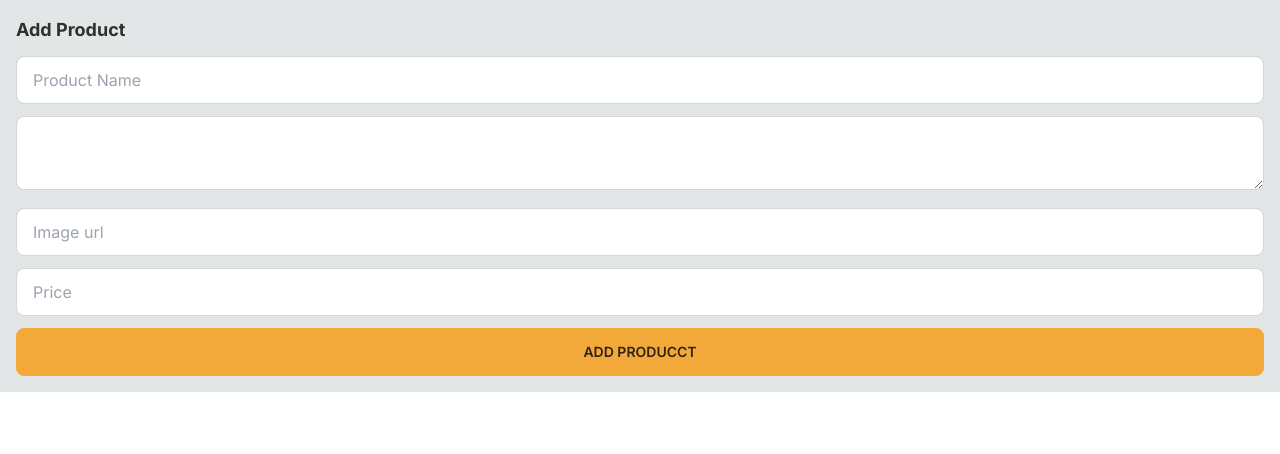
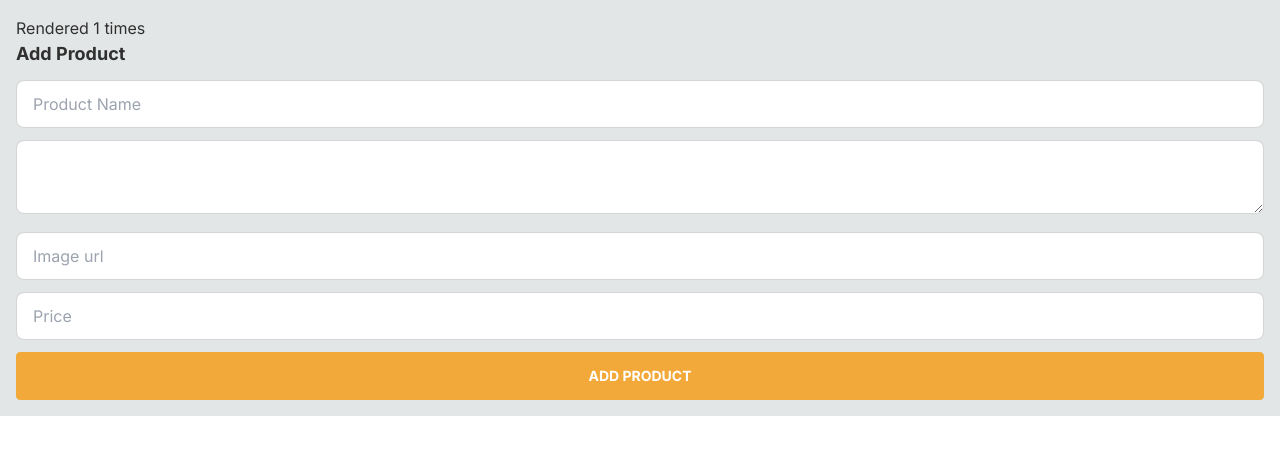
Before and after one commit to merovinjs/nextjs13-ecommerce, a Next.js app: page /add-product in a window 1280 px wide. Shown: the top 454 px of the page. Built offline with nearby package versions, Linux system fonts and the light colour scheme.

Commit message:
form button created

```diff
--- a/app/add-product/page.tsx
+++ b/app/add-product/page.tsx
@@ -1,8 +1,9 @@
 
+import FormSubmitButton from "@/components/FormSubmitButton";
 import prisma from "@/lib/db/prisma";
 import { redirect } from "next/navigation";
 import React from "react";
-
+let rendered=0;
 export const metadata ={
   title:'Add-Products '
 }
@@ -24,14 +25,16 @@ if(!name || !description || !imageUrl || !price){
     name,
     description,
     imageUrl,
-    price}
+    price
+  }
 
 })
 redirect("/")
 }
-
 const AddProducts = () => {
+    rendered++;
   return <div >
+    <p>Rendered {rendered} times</p>
     <h1 className="mb-3 text-lg font-bold">Add Product</h1>
     <form action={addProduct}>
       <input type="text"
@@ -46,7 +49,7 @@ const AddProducts = () => {
     <input type="url" name="imageUrl" placeholder="Image url" className="input input-bordered mb-3 w-full " />
     <input name="price" type="number" placeholder="Price" className="input input-bordered mb-3 w-full" />
 
-    <button className="btn btn-primary btn-block" type="submit">Add Producct</button>
+    <FormSubmitButton className="btn btn-primary btn-block" type="submit">Add Product</FormSubmitButton>
     </form>
   </div>;
 };
--- /dev/null
+++ b/components/FormSubmitButton.tsx
@@ -0,0 +1,15 @@
+"use client"
+
+import { ComponentProps } from "react";
+
+type FormSubmitButtonProps ={
+    children: React.ReactNode;
+    className?: string;
+
+} & ComponentProps<'button'>
+
+export default function FormSubmitButton({children, className}: FormSubmitButtonProps){
+    return (
+        <button className={`hover:bg-blue-700 text-white font-bold py-2 px-4 rounded ${className}`} >{children}</button>
+    )
+}
```
